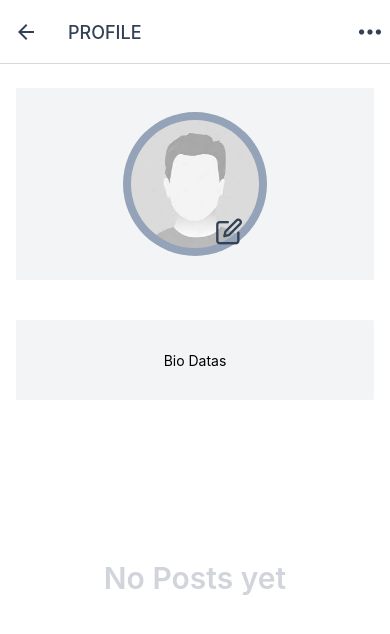
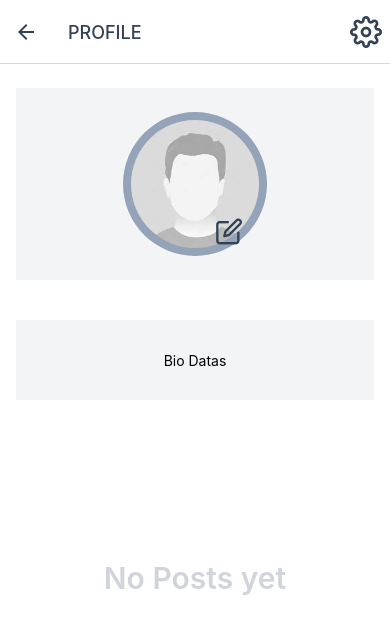
Before and after one commit to JewelSama/SamaNet, a React Native app: screen /Profile in a window 390 px wide. Shown: the top 634 px of the page. Built offline with nearby package versions, Linux system fonts and the light colour scheme.

Commit message:
profile scr

```diff
--- a/screens/ProfileScreen.jsx
+++ b/screens/ProfileScreen.jsx
@@ -13,7 +13,7 @@ const ProfileScreen = ({ navigation }) => {
             headerTintColor: 'rgb(51, 65, 85)',
             headerRight: () => (
                 <TouchableOpacity className="mr-2" onPress={() => navigation.navigate("Settings")}>
-                    <Entypo name='dots-three-horizontal' size={24} color="rgb(51, 65, 85)" />
+                    <Feather name='settings' size={32} color="rgb(51, 65, 85)" />
                 </TouchableOpacity>
             )
         })
```
